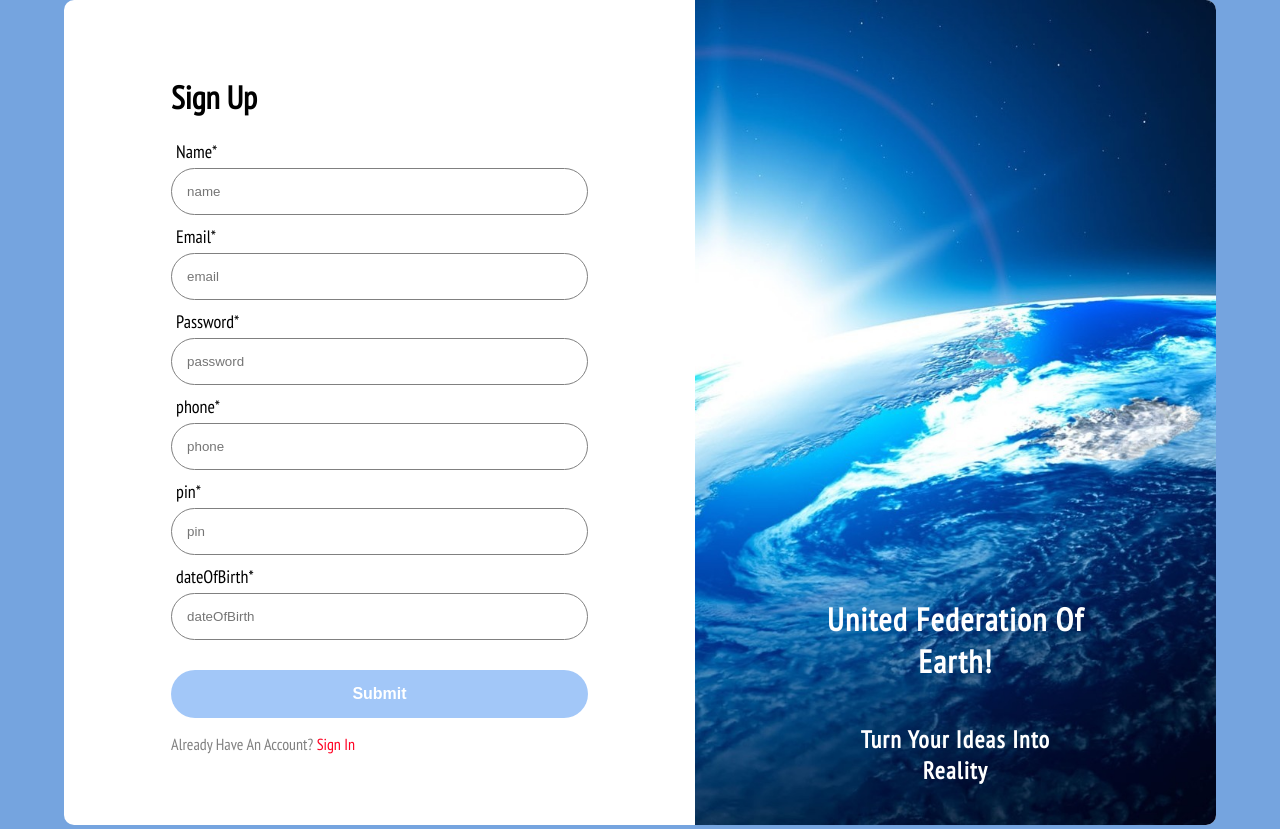
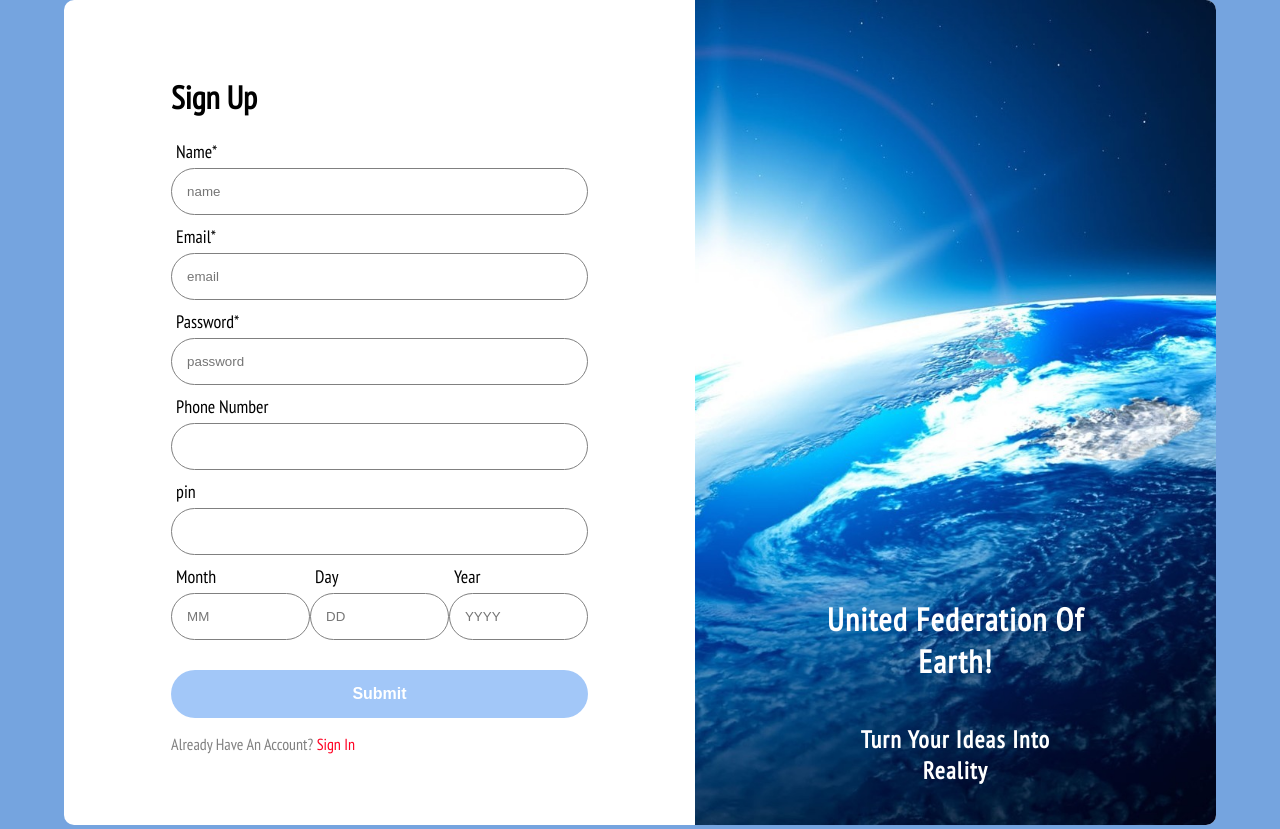
Before and after one commit to AppleJaxxZ/aclient, a React app: page /signup in a window 1280 px wide. Built offline with nearby package versions, Linux system fonts and the light colour scheme.

Commit message:
new form

```diff
--- a/package.json
+++ b/package.json
@@ -14,6 +14,7 @@
     "react": "^17.0.2",
     "react-dom": "^17.0.2",
     "react-hook-form": "^7.24.0",
+    "react-number-format": "^4.9.3",
     "react-redux": "^7.2.6",
     "react-router": "^6.2.1",
     "react-router-dom": "^6.2.1",
--- /dev/null
+++ b/src/components/Input/InputMask.js
@@ -0,0 +1,74 @@
+import React from 'react';
+import RInputMask from 'react-number-format';
+import { Controller } from 'react-hook-form';
+
+import styles from './Input.module.scss';
+
+export const InputMask = (props) => {
+  const {
+    inputRef,
+    label,
+    id,
+    touched,
+    error,
+    name,
+    mask,
+    format,
+    maskChar,
+    onChange,
+    control,
+    type,
+    disabled,
+    iconRight,
+    ...other
+  } = props;
+
+  return (
+    <div className={styles.root}>
+      <label htmlFor={id}>{label}</label>
+      <Controller
+        render={({ field: ControllerField }) => {
+          const {
+            onBlur: ControllerOnBlur,
+            onChange: ControllerOnChange,
+            value: ControllerValue,
+            name: ControllerName,
+            ...ControllerRef
+          } = ControllerField;
+          return (
+            <div {...ControllerRef} tabIndex={'0'}>
+              <RInputMask
+                value={ControllerValue}
+                onBlur={ControllerOnBlur}
+                autoComplete={type}
+                data-testid={name}
+                disabled={disabled}
+                name={name}
+                getInputRef={inputRef}
+                format={format}
+                mask={mask}
+                maskchar={maskChar}
+                onChange={(event) => {
+                  ControllerOnChange(event);
+                  if (onChange) onChange(event);
+                }}
+                {...other}
+              />
+              <div>{iconRight}</div>
+            </div>
+          );
+        }}
+        name={name}
+        control={control}
+        {...other}
+      />
+      {error ? (
+        <span data-testid={'error.' + name} style={{ color: 'red' }}>
+          {error.message}
+        </span>
+      ) : null}
+    </div>
+  );
+};
+
+export default InputMask;
--- /dev/null
+++ b/src/components/Input/NumberMask.js
@@ -0,0 +1,100 @@
+import React from 'react';
+import NumberFormat from 'react-number-format';
+import { Controller } from 'react-hook-form';
+import styles from './Input.module.scss';
+
+/**
+ * Limiting month values based on value and max value
+ * @param val = Current value
+ * @param max = Max allowed value
+ */
+
+const limit = (val, max) => {
+  if (val.length === 1 && val[0] > max[0]) {
+    val = `0${val}`;
+  }
+
+  if (val.length === 2) {
+    if (Number(val) === 0) {
+      val = '01';
+
+      // this can happen when user paste number so resetting the value to max number if it is greater than max value
+    } else if (val > max) {
+      val = max;
+    }
+  }
+  // return finalized value
+  return val;
+};
+
+/**
+ * Format number based on type of input
+ * @param type
+ */
+const numberFormat = (type) => (val) => {
+  if (type.includes('month')) {
+    // If type is month, we should not allow more than 12
+    return limit(val.slice(0, 2), '12');
+  }
+  if (type.includes('date')) {
+    // If type is date, we should not allow more than 31
+    return limit(val.slice(0, 2), '31');
+  }
+  if (type.includes('year')) {
+    // if type is year, allow 4 digits
+    return val.slice(0, 4);
+  }
+  // in other cases just return the value
+  return val;
+};
+
+/**
+ * Mask component for Number inputs
+ * @param props
+ * @constructor
+ */
+export const NumberMask = (props) => {
+  const {
+    inputRef,
+    label,
+    id,
+    touched,
+    error,
+    name,
+    onChange,
+    control,
+    inputClassname,
+    leftIcon = null,
+    type,
+    ...other
+  } = props;
+
+  return (
+    <div className={styles.root}>
+      <label htmlFor={id}>{label}</label>
+      <div>
+        <Controller
+          render={({ field }) => (
+            <>
+              {leftIcon ? <span>{leftIcon}</span> : null}
+              <NumberFormat
+                autoComplete={type}
+                {...field}
+                name={name}
+                getInputRef={inputRef}
+                format={numberFormat(name)}
+                {...other}
+              />
+            </>
+          )}
+          name={name}
+          control={control}
+          {...other}
+        />
+      </div>
+      {error ? <span style={{ color: 'red' }}>{error.message}</span> : null}
+    </div>
+  );
+};
+
+export default NumberMask;
--- a/src/pages/SignUp/SignUp.js
+++ b/src/pages/SignUp/SignUp.js
@@ -12,13 +12,24 @@ import Button from '../../components/Button/Button';
 import { useNavigate } from 'react-router-dom';
 import { useDispatch } from 'react-redux';
 import { signUp } from '../../redux/user/user.action';
+import InputMask from '../../components/Input/InputMask';
+import NumberMask from '../../components/Input/NumberMask';
 const validationSchema = Yup.object().shape({
   name: Yup.string().required('Name is required'),
-  email: Yup.string().required('Email is required'),
-  password: Yup.string().required('Password is required'),
+  email: Yup.string()
+    .required('Email is required')
+    .email('Please enter a valid email'),
+  password: Yup.string()
+    .required('Password is required')
+    .min(5, 'must be at least 5 characters'),
   phone: Yup.string().required('Phone is required'),
-  pin: Yup.string().required('Pin is required'),
-  dateOfBirth: Yup.string().required('dateOfBirth is required'),
+  pin: Yup.string()
+    .matches(/^[0-9]+$/, 'Must be exactly 7 digits')
+    .max(7, 'Must be exactly 7 digits')
+    .required('Pin is required'),
+  birth_date: Yup.string().required('Required').length(2, 'Invalid Input'),
+  birth_month: Yup.string().required('Required').length(2, 'Invalid Input'),
+  birth_year: Yup.string().required('Required').length(4, 'Invalid Input'),
 });
 export const SignUp = () => {
   let navigate = useNavigate();
@@ -31,12 +42,18 @@ export const SignUp = () => {
   const {
     register,
     handleSubmit,
+    control,
     formState: { errors },
   } = useForm(formOptions);
 
-  const onSubmit = (values) => {
+  const onSubmit = ({ birth_date, birth_month, birth_year, ...rest }) => {
     setLoading(true);
-    dispatch(signUp(values));
+    dispatch(
+      signUp({
+        dateOfBirth: `${birth_month}-${birth_date}-${birth_year}`,
+        ...rest,
+      })
+    );
     setLoading(false);
   };
 
@@ -71,24 +88,54 @@ export const SignUp = () => {
                 label={'Password'}
                 errors={errors.password?.message}
               />
-              <Input
-                register={register}
-                name={'phone'}
-                label={'phone'}
-                errors={errors.phone?.message}
+              <InputMask
+                type={'phone'}
+                label="Phone Number"
+                id={`phone`}
+                name={`phone`}
+                error={errors.phone}
+                control={control}
+                format={'(###) ###-####'}
               />
-              <Input
-                register={register}
-                name={'pin'}
-                label={'pin'}
-                errors={errors.pin?.message}
+              <InputMask
+                type={'pin'}
+                label="pin"
+                id={`pin`}
+                name={`pin`}
+                error={errors.pin}
+                control={control}
+                format={'#######'}
               />
-              <Input
-                register={register}
-                name={'dateOfBirth'}
-                label={'dateOfBirth'}
-                errors={errors.dateOfBirth?.message}
-              />
+              <div style={{ display: 'flex' }}>
+                <NumberMask
+                  type={'bday-month'}
+                  label="Month"
+                  placeholder="MM"
+                  id={`birth_month`}
+                  name={`birth_month`}
+                  control={control}
+                  error={errors.birth_month}
+                />
+                <NumberMask
+                  type={'bday-day'}
+                  label="Day"
+                  placeholder="DD"
+                  id={`birth_date`}
+                  name={`birth_date`}
+                  control={control}
+                  error={errors.birth_date}
+                />
+                <NumberMask
+                  type={'bday-year'}
+                  label="Year"
+                  placeholder="YYYY"
+                  id={`birth_year`}
+                  name={`birth_year`}
+                  control={control}
+                  error={errors.birth_year}
+                />
+              </div>
+
               <Button type={'submit'} isLoading={loading}>
                 Submit
               </Button>
--- a/src/redux/user/user.action.js
+++ b/src/redux/user/user.action.js
@@ -26,6 +26,7 @@ export const signIn = (values) => async (dispatch) => {
       payload: { user: decoded_user, token: data.token },
     });
   } catch (err) {
+    alert(JSON.stringify(err.response.data));
     dispatch({ type: SIGN_UP_FAILURE, err: err.response });
   }
 };
@@ -42,6 +43,7 @@ export const signUp = (values) => async (dispatch) => {
       payload: { user: data.user, token: data.token },
     });
   } catch (err) {
+    alert(JSON.stringify(err.response.data));
     dispatch({ type: SIGN_UP_FAILURE, err: err.response });
   }
 };
```
Also changed, not shown: 1 other file (tests, documents, lock files or other folders).
